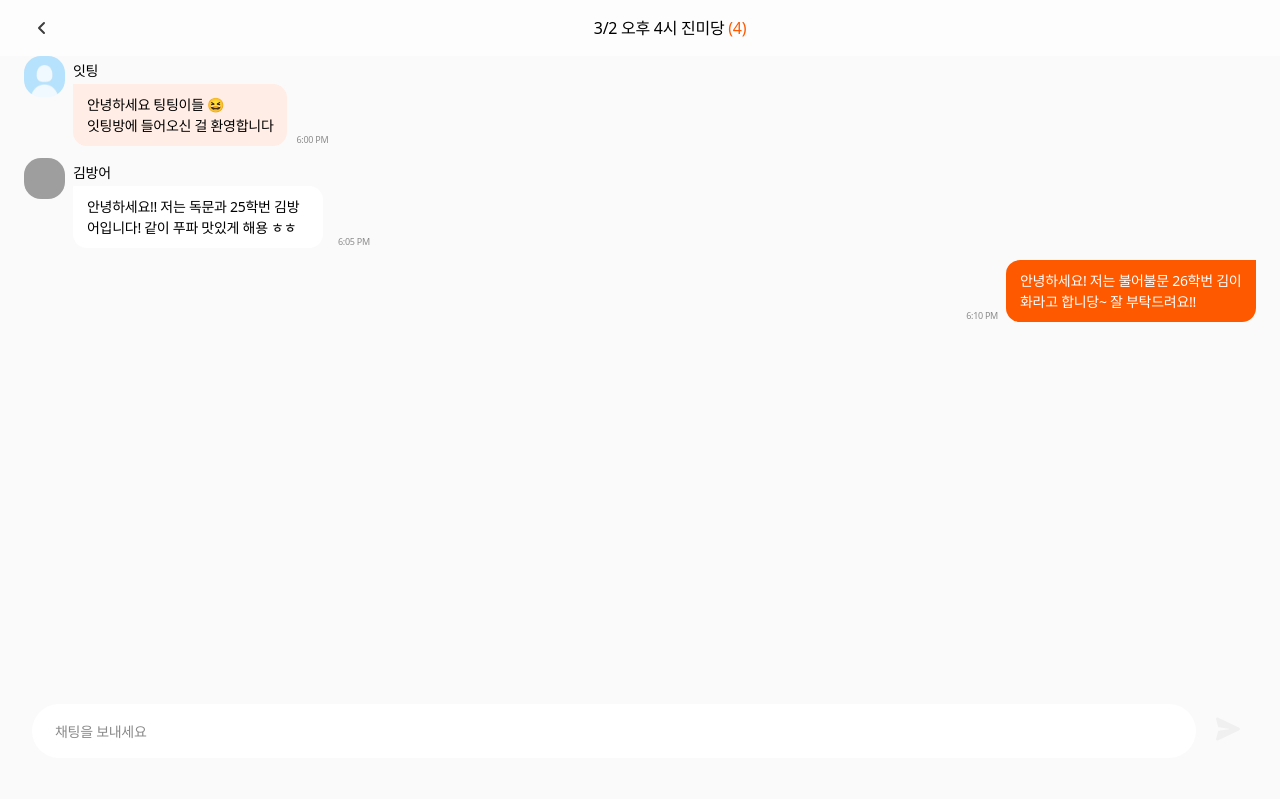
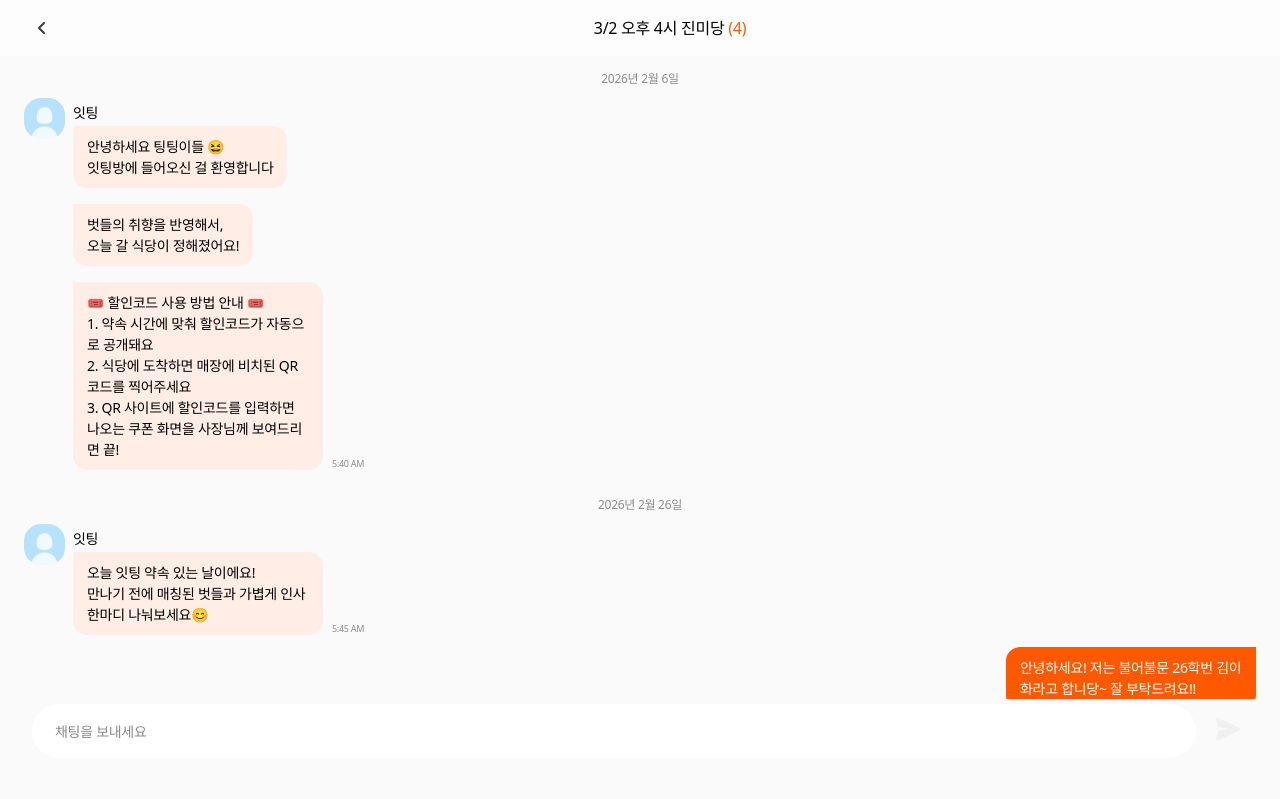
Before and after one commit to joyrii/EATING_WEB, a Next.js app: page /chat/1 in a window 1280 px wide. Shown: the top 799 px of the page. Built offline with nearby package versions, Linux system fonts and the light colour scheme; grey boxes are pictures that could not be loaded; a web font is replaced by a local one.

Commit message:
feat(chat-room): #24 - 날짜구분선 및 말풍선 세부 설정 구현

```diff
--- a/src/app/(withoutTabBar)/chat/[chatRoom]/layout.tsx
+++ b/src/app/(withoutTabBar)/chat/[chatRoom]/layout.tsx
@@ -28,7 +28,7 @@ export default function ChatRoomLayout({
         </RoomName>
       </Header>
       {/* 채팅 내용 */}
-      <Content>{children}</Content>
+      <Content style={{ marginBottom: '15px' }}>{children}</Content>
       {/* 채팅 입력창 */}
       <ChatInputContainer>
         <ChatInput
--- a/src/app/(withoutTabBar)/chat/[chatRoom]/page.tsx
+++ b/src/app/(withoutTabBar)/chat/[chatRoom]/page.tsx
@@ -1,35 +1,140 @@
-import ChatMessage from '@/components/chat/ChatMessage';
+import ChatMessage, {
+  type ChatMessageProps,
+  type SenderType,
+  type ChatMessageData,
+} from '@/components/chat/ChatMessage';
+import CHAT_DATA from '@/constants/CHAT';
+import styled from 'styled-components';
 
 export default async function ChatRoom({
   params,
 }: {
-  params: { chatRoom: string };
+  params: Promise<{ chatRoom: string }>;
 }) {
   const chatRoom = await params;
-  const roomId = Number(chatRoom);
+  const roomId = Number(chatRoom.chatRoom);
 
   return (
     <div>
-      <ChatMessage
-        roomId={roomId}
-        senderType="system"
-        content={`안녕하세요 팅팅이들 😆 \n 잇팅방에 들어오신 걸 환영합니다`}
-        createdAt="6:00 PM"
-      />
-      <ChatMessage
-        roomId={roomId}
-        senderType="other"
-        senderName="김방어"
-        profileImageUrl="/images/chat/profile-image-3.jpeg"
-        content="안녕하세요!! 저는 독문과 25학번 김방어입니다! 같이 푸파 맛있게 해용 ㅎㅎ"
-        createdAt="6:05 PM"
-      />
-      <ChatMessage
-        roomId={roomId}
-        senderType="user"
-        content="안녕하세요! 저는 불어불문 26학번 김이화라고 합니당~ 잘 부탁드려요!!"
-        createdAt="6:10 PM"
-      />
+      {CHAT_DATA.map((message, index) => {
+        const currentDateKey = getDateKey(message.createdAt);
+        const prevDateKey =
+          index > 0 ? getDateKey(CHAT_DATA[index - 1].createdAt) : null;
+
+        const showDateDivider = index === 0 || currentDateKey !== prevDateKey;
+
+        const isGroupFirst = isFirstOfGroup(CHAT_DATA, index);
+        const isGroupLast = isLastOfGroup(CHAT_DATA, index);
+
+        const showSenderName =
+          isGroupFirst &&
+          (message.senderType === 'other' || message.senderType === 'system');
+
+        const showProfileImage =
+          isGroupFirst &&
+          (message.senderType === 'other' || message.senderType === 'system');
+
+        const showCreatedAt = isGroupLast;
+
+        return (
+          <div key={index}>
+            {showDateDivider && (
+              <DateDivider>{formatDateDivider(message.createdAt)}</DateDivider>
+            )}
+            <ChatMessage
+              key={index}
+              roomId={roomId}
+              senderType={message.senderType}
+              senderName={message.senderName}
+              profileImageUrl={message.profileImageUrl}
+              content={message.content}
+              createdAt={message.createdAt}
+              createdAtText={formatChatTime(message.createdAt)}
+              showCreatedAt={showCreatedAt}
+              showSenderName={showSenderName}
+              showProfileImage={showProfileImage}
+            />
+          </div>
+        );
+      })}
     </div>
   );
 }
+
+// createdAt 파싱
+function formatChatTime(createdAt: string) {
+  const d = new Date(createdAt);
+
+  return d.toLocaleTimeString('en-US', {
+    hour: 'numeric',
+    minute: '2-digit',
+    hour12: true,
+  });
+}
+
+// 날짜 구분선 기준 키
+function getDateKey(createdAt: string) {
+  const d = new Date(createdAt);
+
+  const y = d.getFullYear();
+  const m = String(d.getMonth() + 1).padStart(2, '0');
+  const day = String(d.getDate()).padStart(2, '0');
+
+  return `${y}-${m}-${day}`;
+}
+
+// 날짜 구분선 표시
+export function formatDateDivider(createdAt: string) {
+  const d = new Date(createdAt);
+
+  return d.toLocaleDateString('ko-KR', {
+    year: 'numeric',
+    month: 'long',
+    day: 'numeric',
+  });
+}
+
+// 같은 사용자의 마지막 메시지
+function getSenderKey(m: ChatMessageData) {
+  if (m.senderType === 'system') return 'system';
+  return `${m.senderType}:${m.senderId ?? 'unknown'}`;
+}
+
+function isLastOfGroup(messages: ChatMessageData[], index: number) {
+  const current = messages[index];
+  const next = messages[index + 1];
+
+  if (!next) return true;
+
+  // 날짜 바뀌면 무조건 끊기
+  const sameDay = getDateKey(next.createdAt) === getDateKey(current.createdAt);
+  if (!sameDay) return true;
+
+  // 다음 메시지 발신자가 다르면 현재가 그룹 마지막
+  return getSenderKey(next) !== getSenderKey(current);
+}
+
+// 이름과 프로필 이미지는 첫 메시지에만
+function isFirstOfGroup(messages: ChatMessageData[], index: number) {
+  const current = messages[index];
+  const prev = messages[index - 1];
+
+  if (!prev) return true;
+
+  // 날짜 바뀌면 새 그룹 시작
+  const sameDay = getDateKey(prev.createdAt) === getDateKey(current.createdAt);
+  if (!sameDay) return true;
+
+  // 이전 메시지가 다른 발신자면 새 그룹 시작
+  return getSenderKey(prev) !== getSenderKey(current);
+}
+
+const DateDivider = styled.div`
+  display: flex;
+  justify-content: center;
+  align-items: center;
+  font-size: 12px;
+  font-weight: 400;
+  color: #8a8a8a;
+  padding: 14px 0 10px;
+`;
--- a/src/components/chat/ChatMessage.tsx
+++ b/src/components/chat/ChatMessage.tsx
@@ -1,35 +1,55 @@
 import styled from 'styled-components';
 
-type SenderType = 'user' | 'other' | 'system';
+export type SenderType = 'user' | 'other' | 'system';
 
-type ChatMessageProps = {
-  roomId: number;
+export type ChatMessageData = {
   senderType: SenderType;
-  senderId?: number; // 'user' 또는 'other'인 경우에만 필요
-  senderName?: string; // 'other'인 경우에만 필요
-  profileImageUrl?: string; // 'other'인 경우에만 필요
+  senderId?: number; // user/other일 때만
+  senderName?: string; // other일 때만
+  profileImageUrl?: string; // other일 때만
   content: string;
-  createdAt: string;
+  createdAt: string; // ISO 원본
+};
+
+export type ChatMessageProps = ChatMessageData & {
+  roomId: number; // 페이지에서 주입
+  createdAtText: string; // "12:00 PM" 표시용
+  showCreatedAt: boolean; // 마지막만 true
+  showSenderName?: boolean; // other/system일 때만
+  showProfileImage?: boolean; // other/system일 때만
 };
 
 const ChatMessage = (props: ChatMessageProps) => {
   switch (props.senderType) {
     case 'user':
       return (
-        <UserMessage content={props.content} createdAt={props.createdAt} />
+        <UserMessage
+          content={props.content}
+          createdAt={props.createdAtText}
+          showCreatedAt={props.showCreatedAt}
+        />
       );
     case 'other':
       return (
         <OtherMessage
           content={props.content}
-          createdAt={props.createdAt}
+          createdAt={props.createdAtText}
           senderName={props.senderName!}
+          showSenderName={props.showSenderName}
           profileImageUrl={props.profileImageUrl}
+          showProfileImage={props.showProfileImage}
+          showCreatedAt={props.showCreatedAt}
         />
       );
     case 'system':
       return (
-        <SystemMessage content={props.content} createdAt={props.createdAt} />
+        <SystemMessage
+          content={props.content}
+          createdAt={props.createdAtText}
+          showSenderName={props.showSenderName}
+          showProfileImage={props.showProfileImage}
+          showCreatedAt={props.showCreatedAt}
+        />
       );
     default:
       return null;
@@ -41,13 +61,15 @@ export default ChatMessage;
 function UserMessage({
   content,
   createdAt,
+  showCreatedAt,
 }: {
   content: string;
   createdAt: string;
+  showCreatedAt?: boolean;
 }) {
   return (
     <MessageContainer style={{ justifyContent: 'flex-end' }}>
-      <CreatedAtText>{createdAt}</CreatedAtText>
+      {showCreatedAt && <CreatedAtText>{createdAt}</CreatedAtText>}
       <MessageText $senderType="user">{content}</MessageText>
     </MessageContainer>
   );
@@ -58,20 +80,30 @@ function OtherMessage({
   createdAt,
   senderName,
   profileImageUrl,
+  showCreatedAt,
+  showSenderName,
+  showProfileImage,
 }: {
   content: string;
   createdAt: string;
   senderName: string;
   profileImageUrl?: string;
+  showSenderName?: boolean;
+  showCreatedAt?: boolean;
+  showProfileImage?: boolean;
 }) {
   return (
     <MessageContainer>
-      <ProfileImage src={profileImageUrl} alt="profile" />
+      {showProfileImage ? (
+        <ProfileImage src={profileImageUrl} alt="profile" />
+      ) : (
+        <ProfileImagePlaceholder />
+      )}
       <MessageBubble>
-        <MessageSenderName>{senderName}</MessageSenderName>
+        {showSenderName && <MessageSenderName>{senderName}</MessageSenderName>}
         <MessageText $senderType="other">{content}</MessageText>
       </MessageBubble>
-      <CreatedAtText>{createdAt}</CreatedAtText>
+      {showCreatedAt && <CreatedAtText>{createdAt}</CreatedAtText>}
     </MessageContainer>
   );
 }
@@ -79,19 +111,31 @@ function OtherMessage({
 function SystemMessage({
   content,
   createdAt,
+  showCreatedAt,
+  showSenderName,
+  showProfileImage,
 }: {
   content: string;
   createdAt: string;
+  showCreatedAt?: boolean;
+  showSenderName?: boolean;
+  showProfileImage?: boolean;
 }) {
+  const name = '잇팅';
+
   return (
     <MessageContainer>
-      <ProfileImage src="/images/chat/profile-image-1.jpeg" alt="profile" />
+      {showProfileImage ? (
+        <ProfileImage src="/images/chat/profile-image-1.jpeg" alt="profile" />
+      ) : (
+        <ProfileImagePlaceholder />
+      )}
       <MessageBubbleContainer>
         <MessageBubble>
-          <MessageSenderName>잇팅</MessageSenderName>
+          {showSenderName && <MessageSenderName>{name}</MessageSenderName>}
           <MessageText $senderType="system">{content}</MessageText>
         </MessageBubble>
-        <CreatedAtText>{createdAt}</CreatedAtText>
+        {showCreatedAt && <CreatedAtText>{createdAt}</CreatedAtText>}
       </MessageBubbleContainer>
     </MessageContainer>
   );
@@ -110,6 +154,12 @@ const ProfileImage = styled.img`
   height: 41px;
   border-radius: 17px;
   object-fit: cover;
+`;
+
+const ProfileImagePlaceholder = styled.div`
+  width: 41px;
+  height: 41px;
+  background-color: transparent;
 `;
 
 const MessageBubbleContainer = styled.div`
--- /dev/null
+++ b/src/constants/CHAT.tsx
@@ -0,0 +1,48 @@
+import type { ChatMessageData } from '@/components/chat/ChatMessage';
+
+const CHAT_DATA: ChatMessageData[] = [
+  {
+    senderType: 'system',
+    content: '안녕하세요 팅팅이들 😆\n잇팅방에 들어오신 걸 환영합니다',
+    createdAt: '2026-02-06T14:32:10+09:00',
+  },
+  {
+    senderType: 'system',
+    content: '벗들의 취향을 반영해서,\n오늘 갈 식당이 정해졌어요!',
+    createdAt: '2026-02-06T14:35:10+09:00',
+  },
+  {
+    senderType: 'system',
+    content: `🎟️ 할인코드 사용 방법 안내 🎟️\n1. 약속 시간에 맞춰 할인코드가 자동으로 공개돼요\n2. 식당에 도착하면 매장에 비치된 QR 코드를 찍어주세요\n3. QR 사이트에 할인코드를 입력하면 나오는 쿠폰 화면을 사장님께 보여드리면 끝!`,
+    createdAt: '2026-02-06T14:40:10+09:00',
+  },
+  {
+    senderType: 'system',
+    content:
+      '오늘 잇팅 약속 있는 날이에요!\n만나기 전에 매칭된 벗들과 가볍게 인사 한마디 나눠보세요😊',
+    createdAt: '2026-02-26T14:45:10+09:00',
+  },
+  {
+    senderType: 'user',
+    senderId: 0,
+    content:
+      '안녕하세요! 저는 불어불문 26학번 김이화라고 합니당~ 잘 부탁드려요!!',
+    createdAt: '2026-02-26T14:50:10+09:00',
+  },
+  {
+    senderType: 'other',
+    senderId: 1,
+    senderName: '김방어',
+    profileImageUrl: '/images/chat/profile-image-3.jpeg',
+    content:
+      '안녕하세요!! 저는 독문과 25학번 김방어입니다! 같이 푸파 맛있게 해용 ㅎㅎ',
+    createdAt: '2026-02-26T14:55:10+09:00',
+  },
+  {
+    senderType: 'system',
+    content: '약속시간이 다 되었습니다!\n할인코드를 알려드릴게요:)',
+    createdAt: '2026-02-26T15:00:10+09:00',
+  },
+];
+
+export default CHAT_DATA;
```
